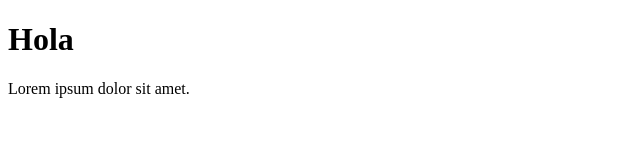
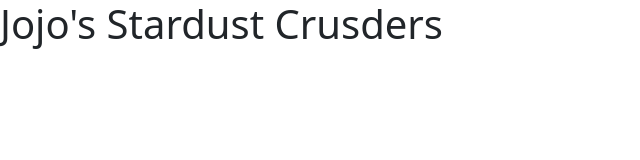
Before and after one commit to TomasDornell04/1er-Repositorio, a plain HTML site: page index.html in a window 1280 px wide. Shown: the whole page, without its empty margins (0-640 px from the left). Drawn offline with nearby package versions, Linux system fonts and the light colour scheme.

Commit message:
agregue css e instale bootstrap

```diff
--- a/index.html
+++ b/index.html
@@ -4,10 +4,12 @@
     <meta charset="UTF-8">
     <meta http-equiv="X-UA-Compatible" content="IE=edge">
     <meta name="viewport" content="width=device-width, initial-scale=1.0">
-    <title>Document</title>
+    <link rel="stylesheet" href="./css/style.css">
+    <title>jojo's Stardust Crusders</title>
+    <link href="https://cdn.jsdelivr.net/npm/bootstrap@5.2.0-beta1/dist/css/bootstrap.min.css" rel="stylesheet" integrity="sha384-0evHe/X+R7YkIZDRvuzKMRqM+OrBnVFBL6DOitfPri4tjfHxaWutUpFmBp4vmVor" crossorigin="anonymous">
 </head>
 <body>
-    <h1>Hola</h1>
-    <p>Lorem ipsum dolor sit amet.</p>
+    <h1>Jojo's Stardust Crusders</h1>
+    <script src="https://cdn.jsdelivr.net/npm/bootstrap@5.2.0-beta1/dist/js/bootstrap.bundle.min.js" integrity="sha384-pprn3073KE6tl6bjs2QrFaJGz5/SUsLqktiwsUTF55Jfv3qYSDhgCecCxMW52nD2" crossorigin="anonymous"></script>
 </body>
 </html>
```
